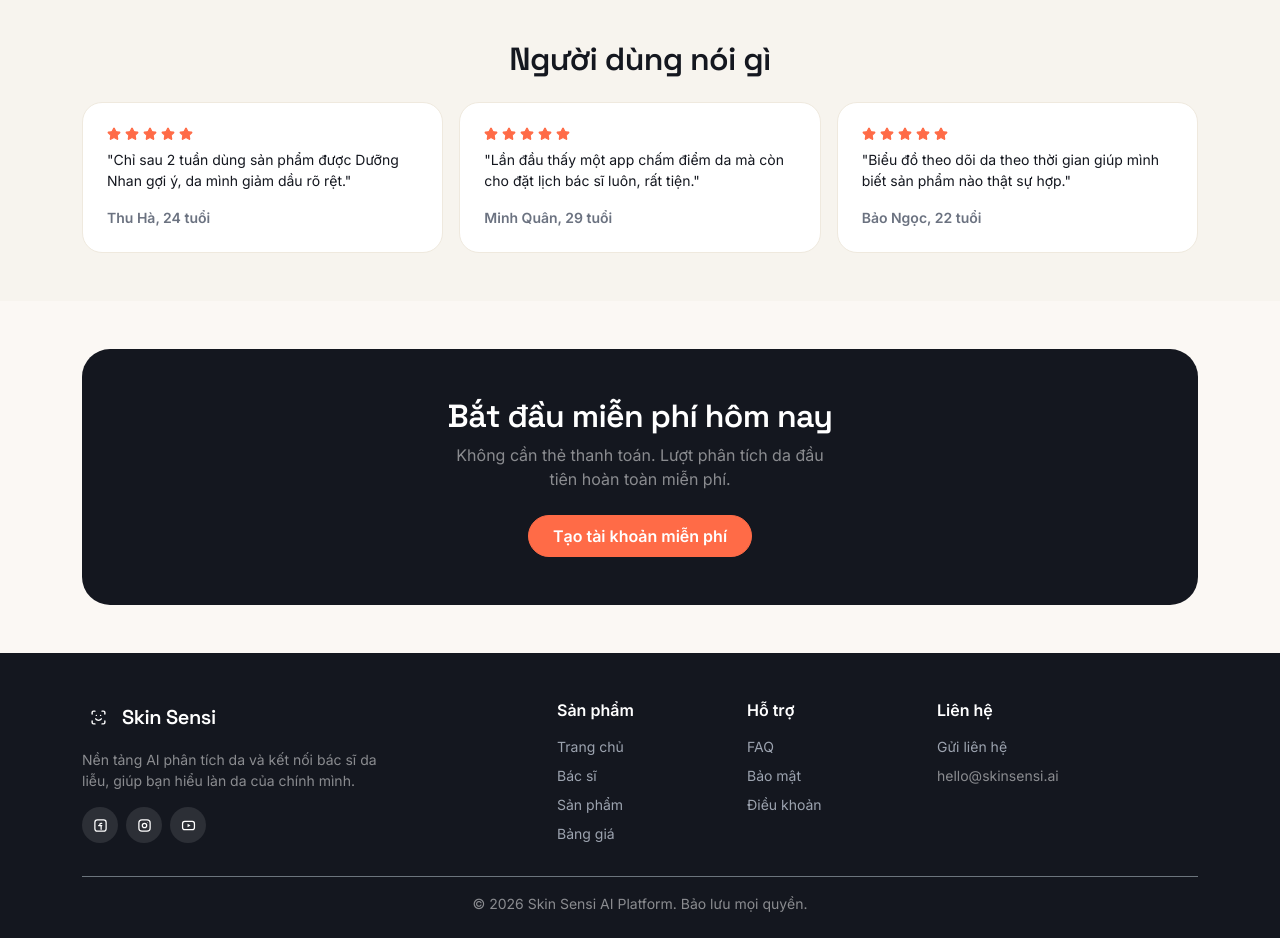
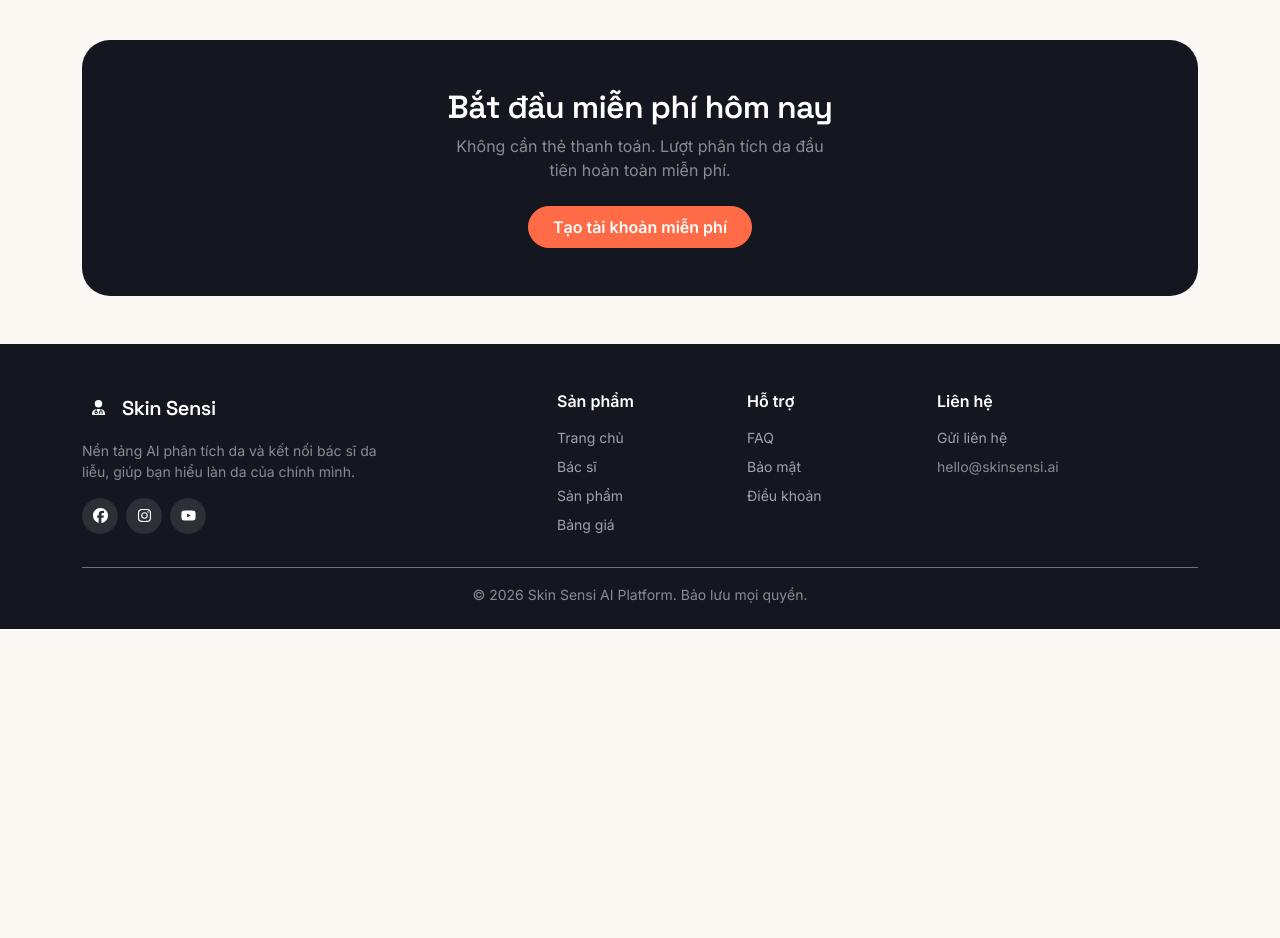
Before and after one commit to Manabe0304/DuongNhan, a React (Vite) app in the folder duongnhan.client/: page / in a window 1280 px wide. Shown: the part 2620-3558 px from the top of the page. After the commit the page ends 3249 px from the top, so only its background shows below. Built offline with nearby package versions, Linux system fonts and the light colour scheme; the HTML template or start-up script is replaced by a standard one.

Commit message:
Using React Icons

```diff
--- a/duongnhan.client/index.html
+++ b/duongnhan.client/index.html
@@ -2,9 +2,8 @@
 <html lang="en">
   <head>
     <meta charset="UTF-8" />
-    <link rel="icon" type="image/svg+xml" href="/favicon.svg" />
     <meta name="viewport" content="width=device-width, initial-scale=1.0" />
-    <title>duongnhan.client</title>
+    <title>Dưỡng Nhan - Hiểu làn da của bạn, bằng AI.</title>
   </head>
   <body>
     <div id="root"></div>
--- a/duongnhan.client/package.json
+++ b/duongnhan.client/package.json
@@ -14,6 +14,7 @@
     "lucide-react": "^1.24.0",
     "react": "^19.2.7",
     "react-dom": "^19.2.7",
+    "react-icons": "^5.7.0",
     "react-router-dom": "^7.18.0"
   },
   "devDependencies": {
--- a/duongnhan.client/src/features/public/pages/ContactPage.jsx
+++ b/duongnhan.client/src/features/public/pages/ContactPage.jsx
@@ -51,7 +51,7 @@ export default function ContactPage() {
             </div>
           </div>
           <div className="bg-white border border-line r-xl p-3 d-flex flex-column gap-2 small">
-            <div className="d-flex align-items-center gap-2"><MapPin size={16} color="var(--coral)" /> 268 Lý Thường Kiệt, Q.10, TP.HCM</div>
+            <div className="d-flex align-items-center gap-2"><MapPin size={16} color="var(--coral)" /> 268 Lý Thường Kiệt, P. Cửa Nam, Hà Nội</div>
             <div className="d-flex align-items-center gap-2"><Clock size={16} color="var(--coral)" /> 8:00 – 18:00, Thứ 2 – Thứ 7</div>
             <div className="d-flex align-items-center gap-2"><Send size={16} color="var(--coral)" /> hello@duongnhan.ai</div>
           </div>
--- a/duongnhan.client/src/features/public/pages/HomePage.jsx
+++ b/duongnhan.client/src/features/public/pages/HomePage.jsx
@@ -4,7 +4,6 @@ import HowItWorksSection from "../sections/HowItWorksSection";
 import AboutSection from "../sections/AboutSection";
 import FAQSection from "../sections/FAQSection";
 import PricingPreview from "../sections/PricingPreview";
-import TestimonialSection from "../sections/TestimonialSection";
 import CTABanner from "../sections/CTABanner";
 
 /**
@@ -21,7 +20,6 @@ export default function HomePage() {
       <AboutSection />
       <FAQSection />
       <PricingPreview />
-      <TestimonialSection />
       <CTABanner />
     </div>
   );
--- a/duongnhan.client/src/features/public/pages/PricingPage.jsx
+++ b/duongnhan.client/src/features/public/pages/PricingPage.jsx
@@ -28,7 +28,7 @@ export default function PricingPage() {
         {plans.map((p) => (
           <div key={p.name} className="col-12 col-md-4">
             <div className={`r-xl p-4 h-100 d-flex flex-column border ${p.highlight ? "border-coral" : "border-line"}`} style={{ background: p.highlight ? "#FFF8F5" : "#fff" }}>
-              {p.highlight && <span className="badge bg-coral text-white align-self-start mb-2" style={{ fontSize: ".65rem" }}>PHỔ BIẾN NHẤT</span>}
+              {p.highlight && <span className="badge bg-coral text-black align-self-start mb-2" style={{ fontSize: ".65rem" }}>PHỔ BIẾN NHẤT</span>}
               <h5 className="fw-semibold mb-1">{p.name}</h5>
               <p className="text-muted-ss small mb-3">{p.tagline}</p>
               <p className="ss-mono fw-semibold mb-3" style={{ fontSize: "1.8rem" }}>
--- a/duongnhan.client/src/shared/components/Footer.jsx
+++ b/duongnhan.client/src/shared/components/Footer.jsx
@@ -1,12 +1,11 @@
 import { Link } from "react-router-dom";
-import { ScanFace } from "lucide-react";
-import { IconFacebook, IconInstagram, IconYoutube } from "./SocialIcons";
+import { FaFacebook, FaInstagram, FaYoutube, FaUserDoctor } from "react-icons/fa6";
 import { ROUTES } from "../../router/routes";
 
 const SOCIALS = [
-  { Icon: IconFacebook, label: "Facebook" },
-  { Icon: IconInstagram, label: "Instagram" },
-  { Icon: IconYoutube, label: "YouTube" },
+  { Icon: FaFacebook, label: "Facebook" },
+  { Icon: FaInstagram, label: "Instagram" },
+  { Icon: FaYoutube, label: "YouTube" },
 ];
 
 export default function Footer() {
@@ -17,7 +16,7 @@ export default function Footer() {
           <div className="col-12 col-md-5">
             <div className="d-flex align-items-center gap-2 mb-3">
               <span className="d-flex align-items-center justify-content-center rounded-circle bg-coral" style={{ width: 32, height: 32 }}>
-                <ScanFace size={17} color="#fff" />
+                <FaUserDoctor size={15} color="#fff" />
               </span>
               <span className="ss-display fs-5 fw-semibold text-white">Skin Sensi</span>
             </div>
--- a/duongnhan.client/src/shared/components/SocialIcons.jsx
+++ /dev/null
@@ -1,43 +0,0 @@
-/**
- * lucide-react 1.0 removed all brand/logo icons (Facebook, Instagram, YouTube,
- * GitHub, etc.) due to trademark concerns — see https://lucide.dev/guide/version-1
- * These are small generic stand-ins drawn in the same outline style as the
- * rest of the Lucide set (24x24 viewBox, round caps, currentColor stroke),
- * not a reproduction of the official brand marks.
- */
-
-const base = {
-  viewBox: "0 0 24 24",
-  fill: "none",
-  strokeWidth: 2,
-  strokeLinecap: "round",
-  strokeLinejoin: "round",
-};
-
-export function IconFacebook({ size = 16, color = "currentColor", ...props }) {
-  return (
-    <svg width={size} height={size} stroke={color} {...base} {...props}>
-      <rect x="3" y="3" width="18" height="18" rx="4" />
-      <path d="M14 8.5h-1.5A1.5 1.5 0 0 0 11 10v2M9 12h5M13 12v6" />
-    </svg>
-  );
-}
-
-export function IconInstagram({ size = 16, color = "currentColor", ...props }) {
-  return (
-    <svg width={size} height={size} stroke={color} {...base} {...props}>
-      <rect x="3" y="3" width="18" height="18" rx="5" />
-      <circle cx="12" cy="12" r="3.5" />
-      <circle cx="17" cy="7" r="0.6" fill={color} stroke="none" />
-    </svg>
-  );
-}
-
-export function IconYoutube({ size = 16, color = "currentColor", ...props }) {
-  return (
-    <svg width={size} height={size} stroke={color} {...base} {...props}>
-      <rect x="2.5" y="5.5" width="19" height="13" rx="3.5" />
-      <path d="M10.5 9.3v5.4l4.7-2.7-4.7-2.7Z" fill={color} stroke="none" />
-    </svg>
-  );
-}
```
Also changed, not shown: 1 other file (tests, documents, lock files or other folders).
